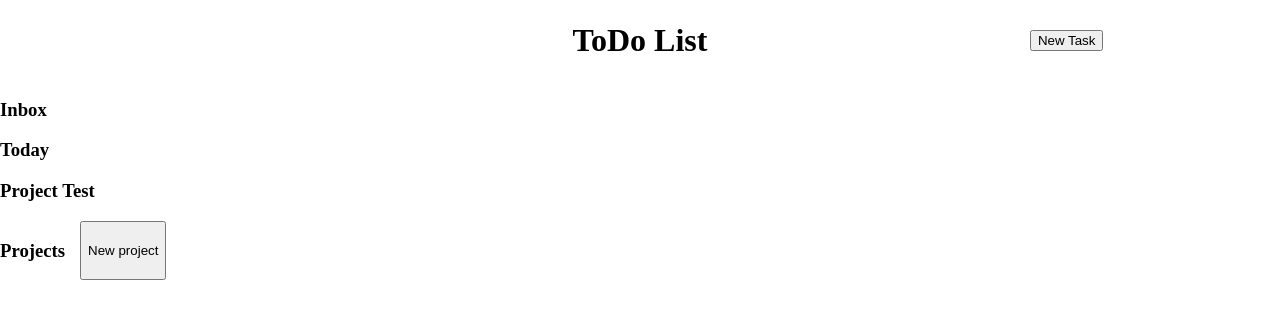
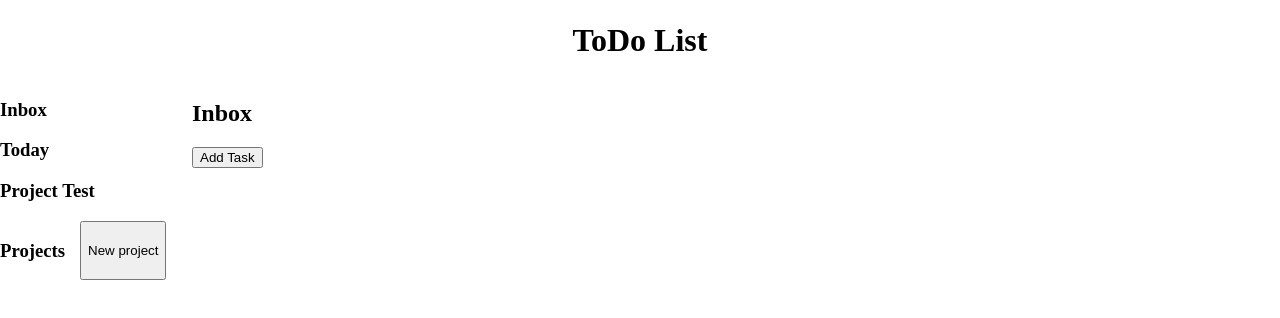
Before and after one commit to Dasago250/todo-list, a website built with webpack: page dist/index.html in a window 1280 px wide. Built offline with nearby package versions, Linux system fonts and the light colour scheme.

Commit message:
Add tab content creation and modal to add new tasks

```diff
--- a/src/index.js
+++ b/src/index.js
@@ -0,0 +1,6 @@
+import { tabCreation } from './tabCreation';
+
+const main = document.querySelector('.mainContent');
+const inboxTab = tabCreation('Inbox');
+
+main.appendChild(inboxTab.content);
--- a/src/styles/core.scss
+++ b/src/styles/core.scss
@@ -12,15 +12,10 @@ body{
         grid-column: 1 / 3;
         grid-row: 1 / 2;
         display: grid;
-        grid-template-columns: repeat(3, 1fr);
-        grid-template-rows: 100%;
-        align-items: center;
-        justify-items: center;
+        align-self: center;
+        justify-self: center;
         h1{
             grid-column: 2 / 3;
-        }
-        .addTask{
-            grid-column: 3 / 4;
         }
     }
     .mainContent{
--- /dev/null
+++ b/src/tabCreation.js
@@ -0,0 +1,17 @@
+export const tabCreation = (title) => {
+  const content = document.createElement('div');
+  content.classList.add('tab-content');
+  const contentTitle = document.createElement('h2');
+  contentTitle.classList.add('tab-title');
+  contentTitle.textContent = title;
+  const addTaskBtn = document.createElement('button');
+  addTaskBtn.classList.add('addTask');
+  addTaskBtn.textContent = 'Add Task';
+  const taskList = document.createElement('ul');
+  taskList.classList.add('task-list');
+  content.appendChild(contentTitle);
+  content.appendChild(addTaskBtn);
+  content.appendChild(taskList);
+
+  return { content, taskList };
+};
```
Also changed, not shown: .eslintrc.json, dist/index.html, dist/main.js, dist/style.css.
